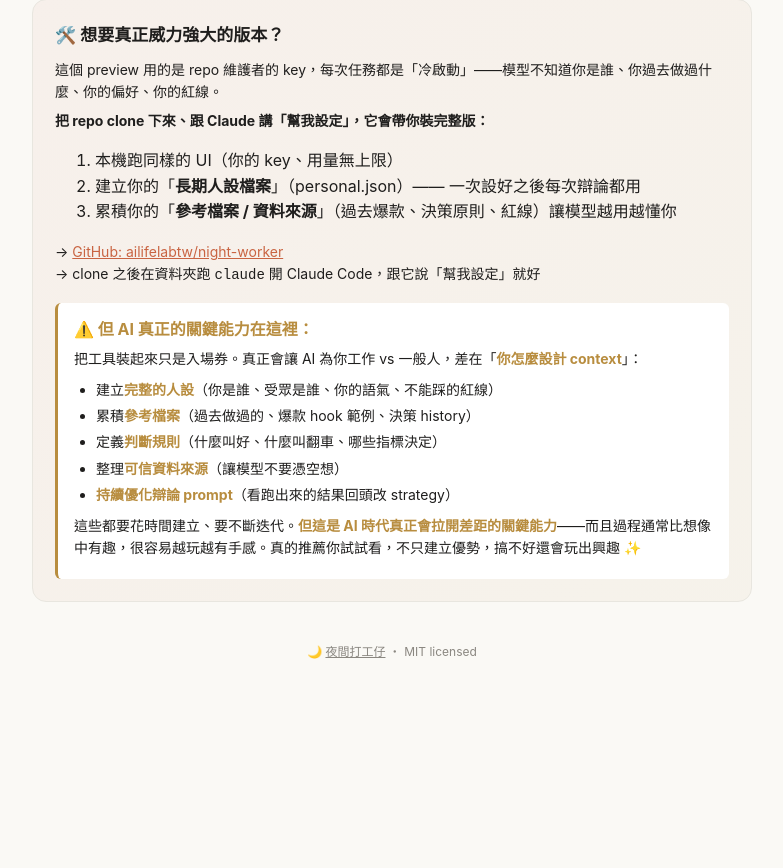
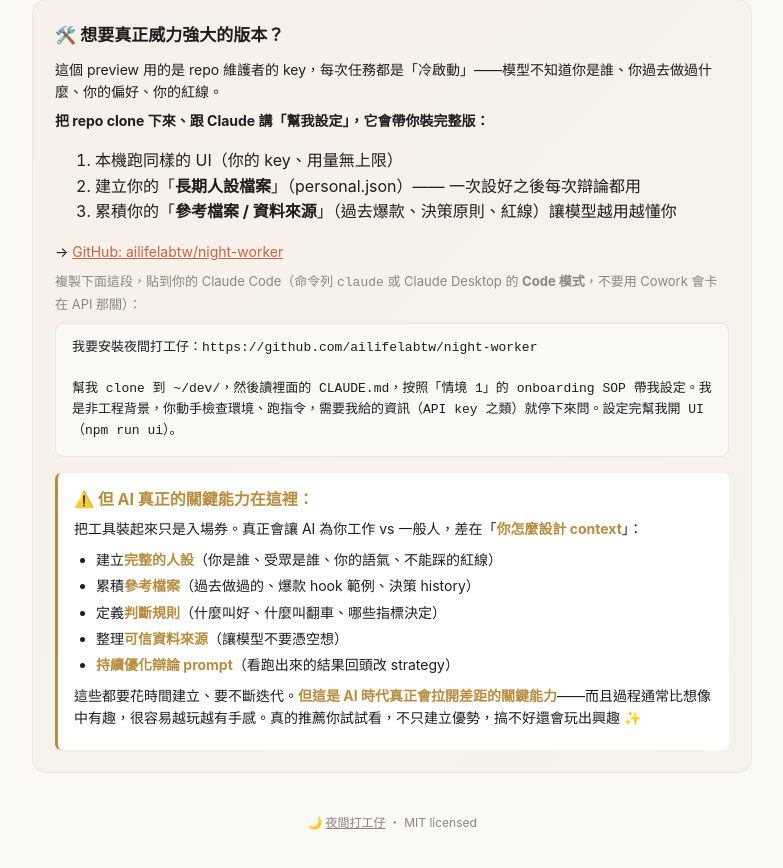
Before and after one commit to ailifelabtw/night-worker, a website: page worker/public/index.html in a window 1280 px wide. Shown: the part 1120-1988 px from the top of the page, without its empty margins (248-1031 px from the left). Before the commit the page ends 1862 px from the top, so only its background shows below. Drawn offline with Linux system fonts and the light colour scheme.

Commit message:
tweak: CTA 改成可複製貼上的 Claude 指令 block + 標清楚不要用 Cowork

```diff
--- a/worker/public/index.html
+++ b/worker/public/index.html
@@ -257,10 +257,11 @@ footer a { color: var(--muted); text-decoration: underline; }
       <li>建立你的「<strong>長期人設檔案</strong>」（personal.json）—— 一次設好之後每次辯論都用</li>
       <li>累積你的「<strong>參考檔案 / 資料來源</strong>」（過去爆款、決策原則、紅線）讓模型越用越懂你</li>
     </ol>
-    <p style="margin-top:12px;">
-      → <a href="https://github.com/ailifelabtw/night-worker" target="_blank">GitHub: ailifelabtw/night-worker</a><br>
-      → clone 之後在資料夾跑 <code>claude</code> 開 Claude Code，跟它說「幫我設定」就好
-    </p>
+    <p style="margin-top:14px;margin-bottom:8px;">→ <a href="https://github.com/ailifelabtw/night-worker" target="_blank">GitHub: ailifelabtw/night-worker</a></p>
+    <p style="margin:8px 0;font-size:13px;color:var(--muted);">複製下面這段，貼到你的 Claude Code（命令列 <code>claude</code> 或 Claude Desktop 的 <strong>Code 模式</strong>，不要用 Cowork 會卡在 API 那關）：</p>
+    <pre style="background:var(--bg);padding:14px 16px;border-radius:8px;font-size:13px;line-height:1.6;white-space:pre-wrap;border:1px solid var(--border);margin:6px 0;">我要安裝夜間打工仔：https://github.com/ailifelabtw/night-worker
+
+幫我 clone 到 ~/dev/，然後讀裡面的 CLAUDE.md，按照「情境 1」的 onboarding SOP 帶我設定。我是非工程背景，你動手檢查環境、跑指令，需要我給的資訊（API key 之類）就停下來問。設定完幫我開 UI（npm run ui）。</pre>
 
     <div class="ai-skill">
       <strong>⚠️ 但 AI 真正的關鍵能力在這裡：</strong>
```
